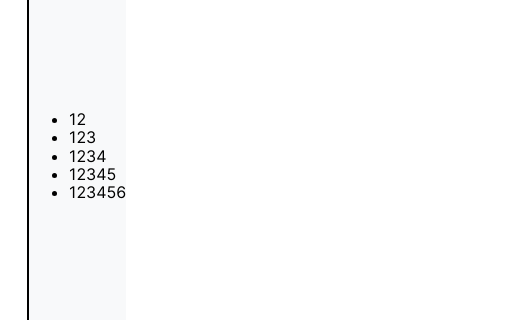
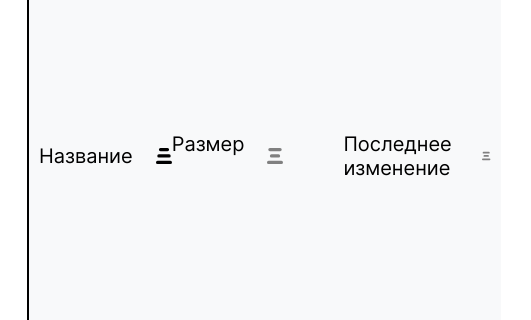
Before and after one commit to Wintori/Electron, an Electron app: page src/documents.html in a window 800 px wide. Shown: the part 367-687 px from the top of the page, 269-800 px from the left. Drawn offline with Linux system fonts and the light colour scheme.

Commit message:
fix: Исправления после merge

```diff
--- a/src/blocks/information/__sort-menu/information__sort-menu.css
+++ b/src/blocks/information/__sort-menu/information__sort-menu.css
@@ -2,6 +2,7 @@
     margin: 0 10px 0;
     padding: 0;
     height: 56px;
+    width: 100%;
     list-style: none;
     display: flex;
     justify-content: space-between;
--- a/src/blocks/information/information.css
+++ b/src/blocks/information/information.css
@@ -2,4 +2,5 @@
     display: flex;
     align-items: center;
     background-color: #f8f9fa;
+    width: 100%;
 }
--- a/src/documents.html
+++ b/src/documents.html
@@ -61,17 +61,43 @@
         </ul>
       </aside>
       <section class="information">
+        <ul class="information__sort-menu">
+          <li class="information__sort-menu__item">
+            <p class="information__text">Название</p>
+            <svg viewBox="0 0 10 10" class="information__icon"><path d="m2.8027 0a1 1 0 0 0-1 1 1 1 0 0 0 1 1h4.3984a1 1 0 0 0 1-1 1 1 0 0 0-1-1z"></path>
+              <path d="m1.8008 3.9395a1 1 0 0 0-1 1 1 1 0 0 0 1 1h6.3984a1 1 0 0 0 1-1 1 1 0 0 0-1-1h-6.3984z"></path>
+              <path d="m1 8a1 1 0 0 0-1 1 1 1 0 0 0 1 1h8a1 1 0 0 0 1-1 1 1 0 0 0-1-1z"></path>
+            </svg>
+          </li>
+          <li class="information__sort-menu__item">
+            <div class="information__sort-menu__item information__sort-menu__item_size">
+              <p class="information__text">Размер</p>
+              <svg viewBox="0 0 10 10" class="information__icon">
+                <path fill="grey" d="m2.8027 3.939a1 1 0 0 0-1 1 1 1 0 0 0 1 1h4.3984a1 1 0 0 0 1-1 1 1 0 0 0-1-1z"></path>
+                <path fill="grey" d="m1.8008 0a1 1 0 0 0-1 1 1 1 0 0 0 1 1h6.3984a1 1 0 0 0 1-1 1 1 0 0 0-1-1z"></path>
+                <path fill="grey" d="m1 8a1 1 0 0 0-1 1 1 1 0 0 0 1 1h8a1 1 0 0 0 1-1 1 1 0 0 0-1-1z"></path>
+              </svg>
+            </div>
+
+            <div class="information__sort-menu__item information__sort-menu__item_last-change">
+              <p class="information__text">Последнее изменение</p>
+              <svg viewBox="0 0 10 10" class="information__icon">
+                <path fill="grey" d="m2.8027 3.939a1 1 0 0 0-1 1 1 1 0 0 0 1 1h4.3984a1 1 0 0 0 1-1 1 1 0 0 0-1-1z"></path>
+                <path fill="grey" d="m1.8008 0a1 1 0 0 0-1 1 1 1 0 0 0 1 1h6.3984a1 1 0 0 0 1-1 1 1 0 0 0-1-1z"></path>
+                <path fill="grey" d="m1 8a1 1 0 0 0-1 1 1 1 0 0 0 1 1h8a1 1 0 0 0 1-1 1 1 0 0 0-1-1z"></path>
+              </svg>
+            </div>
+          </li>
+        </ul>
         <div class="information__documents">
-          <div class="information__documents__sort-menu">
 
-          </div>
-          <ul class="information__documents__list">
-            <li class="information__documents__item">12</li>
-            <li class="information__documents__item">123</li>
-            <li class="information__documents__item">1234</li>
-            <li class="information__documents__item">12345</li>
-            <li class="information__documents__item">123456</li>
-          </ul>
+<!--          <ul class="information__documents__list">-->
+<!--            <li class="information__documents__item">12</li>-->
+<!--            <li class="information__documents__item">123</li>-->
+<!--            <li class="information__documents__item">1234</li>-->
+<!--            <li class="information__documents__item">12345</li>-->
+<!--            <li clrass="information__documents__item">123456</li>-->
+<!--          </ul>-->
         </div>
       </section>
     </main>
```
